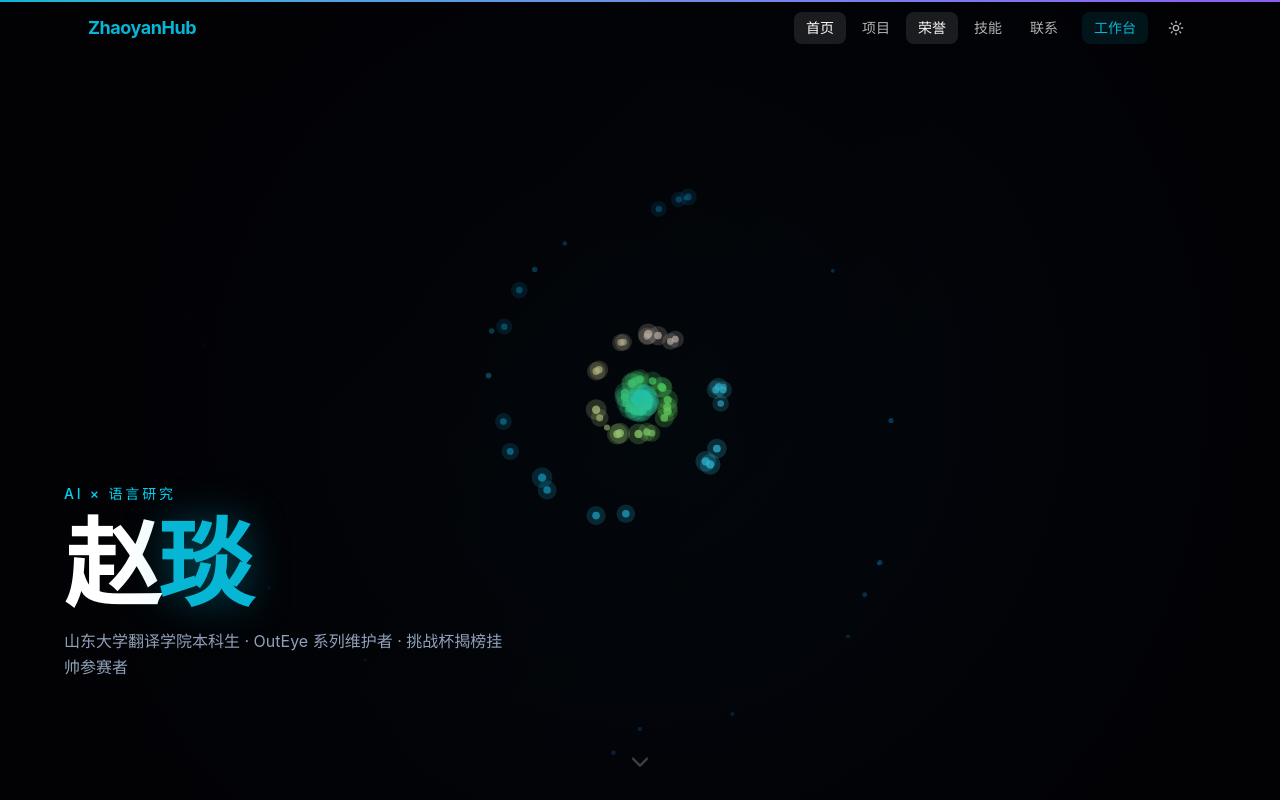
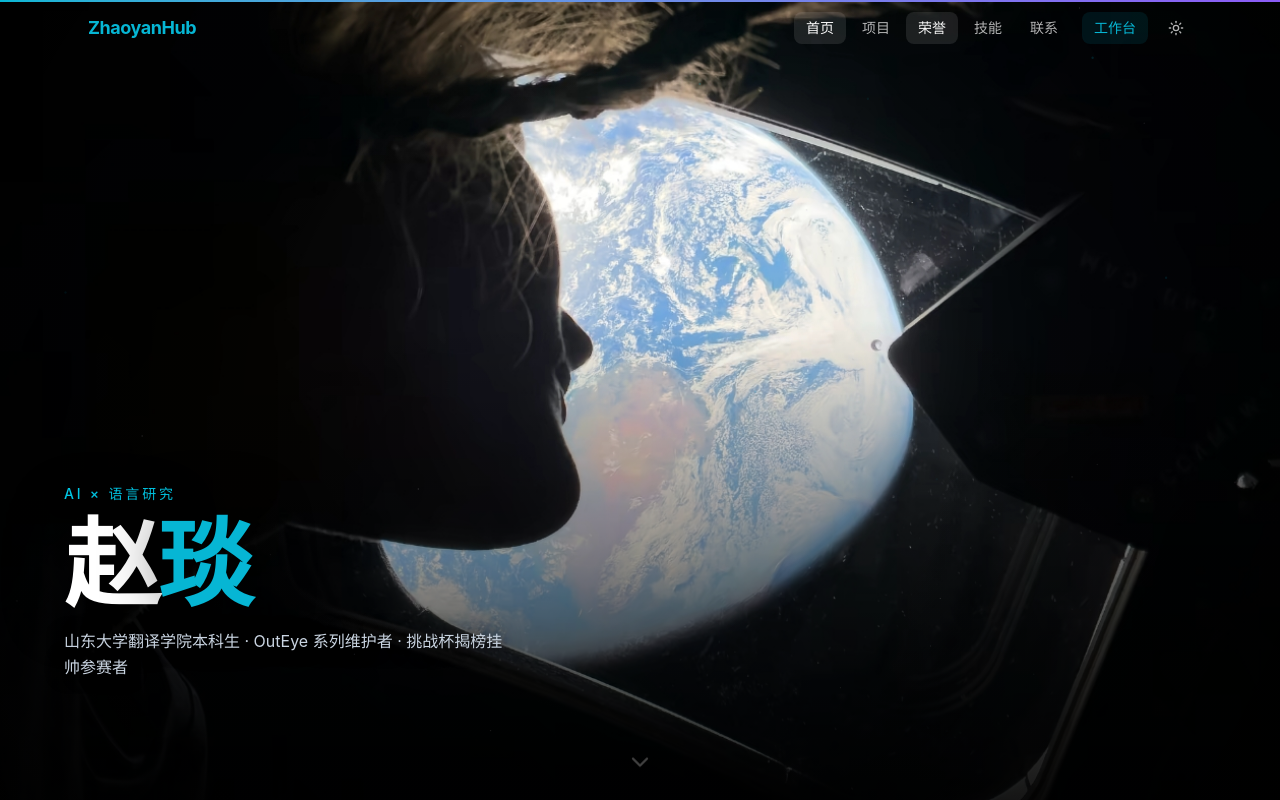
Before and after one commit to Kaya-yan/hub.outeye, a Next.js app: page / in a window 1280 px wide. Shown: the top 800 px of the page. Built offline with nearby package versions, Linux system fonts and the light colour scheme.

Commit message:
首页美化

```diff
--- a/src/components/public/GalaxyHero.tsx
+++ b/src/components/public/GalaxyHero.tsx
@@ -1,176 +1,42 @@
 "use client";
 
-import { useRef, useEffect, useCallback } from "react";
+import { useRef, useEffect } from "react";
+import Image from "next/image";
 import { useReducedMotion } from "@/hooks/useReducedMotion";
 import { ChevronDown } from "lucide-react";
 
-interface GalaxyParticle {
-  r: number;
-  theta: number;
-  scatterR: number;
-  scatterTheta: number;
-  z: number;
-  color: string;
+const STAR_COUNT = 25;
+
+interface Star {
+  x: number;
+  y: number;
+  vx: number;
+  vy: number;
   size: number;
+  alpha: number;
 }
 
-const ARM_COUNT = 3;
-const PARTICLES_PER_ARM = 35;
-const TOTAL = ARM_COUNT * PARTICLES_PER_ARM;
-const ROTATION_PERIOD_MS = 100_000;
-const R_START = 3;
-const SPIRAL_B = 0.18;
-
-function hslToRgba(h: number, s: number, l: number, a: number): string {
-  const c = (1 - Math.abs(2 * l - 1)) * s;
-  const x = c * (1 - Math.abs(((h / 60) % 2) - 1));
-  const m = l - c / 2;
-  let r = 0, g = 0, b = 0;
-  if (h < 60) { r = c; g = x; }
-  else if (h < 120) { r = x; g = c; }
-  else if (h < 180) { g = c; b = x; }
-  else if (h < 240) { g = x; b = c; }
-  else if (h < 300) { r = x; b = c; }
-  else { r = c; b = x; }
-  const rr = Math.round((r + m) * 255);
-  const gg = Math.round((g + m) * 255);
-  const bb = Math.round((b + m) * 255);
-  return `rgba(${rr},${gg},${bb},${a.toFixed(3)})`;
-}
-
-function getColorForRadius(t: number, z: number): string {
-  // t: 0=center, 1=edge. z: 0=far, 1=near
-  const alpha = 0.12 + z * 0.65;
-  if (t < 0.12) {
-    const s = t / 0.12;
-    return hslToRgba(187 - s * 187, 1, 0.55 + s * 0.45, alpha);
-  }
-  if (t < 0.45) {
-    const s = (t - 0.12) / 0.33;
-    return hslToRgba(190 + s * 15, 0.9, 0.6 - s * 0.3, alpha);
-  }
-  if (t < 0.75) {
-    const s = (t - 0.45) / 0.3;
-    return hslToRgba(205 + s * 20, 0.85, 0.3 - s * 0.15, alpha);
-  }
-  const s = (t - 0.75) / 0.25;
-  return hslToRgba(225 + s * 15, 0.8, 0.15 - s * 0.08, alpha);
-}
-
-function createParticles(w: number, h: number): GalaxyParticle[] {
-  const cx = w / 2;
-  const cy = h / 2;
-  const rMax = 0.85 * Math.sqrt(cx * cx + cy * cy);
-  const thetaMax = Math.log(rMax / R_START) / SPIRAL_B;
-
-  const particles: GalaxyParticle[] = [];
-
-  for (let arm = 0; arm < ARM_COUNT; arm++) {
-    const armOffset = arm * ((2 * Math.PI) / ARM_COUNT);
-    for (let i = 0; i < PARTICLES_PER_ARM; i++) {
-      const t = i / (PARTICLES_PER_ARM - 1);
-      const theta = t * thetaMax * (0.85 + Math.random() * 0.15) + armOffset;
-      const r = R_START * Math.exp(SPIRAL_B * theta);
-      const normalizedR = r / rMax;
-      const scatterR = (Math.random() - 0.5) * r * 0.1;
-      const scatterTheta = (Math.random() - 0.5) * 0.2;
-
-      const zBias = 1 - normalizedR;
-      const z = Math.max(0, Math.min(1, zBias + (Math.random() - 0.5) * 0.4));
-
-      particles.push({
-        r,
-        theta,
-        scatterR,
-        scatterTheta,
-        z,
-        color: getColorForRadius(Math.min(1, normalizedR), z),
-        size: 0.6 + z * 2.0,
-      });
-    }
-  }
-
-  return particles;
+function createStars(w: number, h: number): Star[] {
+  return Array.from({ length: STAR_COUNT }, () => ({
+    x: Math.random() * w,
+    y: Math.random() * h,
+    vx: (Math.random() - 0.5) * 0.15,
+    vy: (Math.random() - 0.5) * 0.15 - 0.05,
+    size: Math.random() < 0.3 ? 1.2 : 0.7,
+    alpha: Math.random() * 0.12 + 0.04,
+  }));
 }
 
 export function GalaxyHero() {
   const canvasRef = useRef<HTMLCanvasElement>(null);
-  const particlesRef = useRef<GalaxyParticle[]>([]);
-  const elapsedRef = useRef(0);
+  const starsRef = useRef<Star[]>([]);
   const animIdRef = useRef(0);
   const dimsRef = useRef({ w: 0, h: 0 });
   const reducedMotion = useReducedMotion();
 
-  const drawFrame = useCallback(() => {
-    const canvas = canvasRef.current;
-    if (!canvas) return;
-    const ctx = canvas.getContext("2d")!;
-    const { w, h } = dimsRef.current;
-    const cx = w / 2;
-    const cy = h / 2;
-
-    ctx.clearRect(0, 0, w, h);
-    ctx.fillStyle = "#020205";
-    ctx.fillRect(0, 0, w, h);
-
-    // Subtle radial gradient background
-    const grad = ctx.createRadialGradient(cx, cy, 0, cx, cy, Math.max(w, h) * 0.6);
-    grad.addColorStop(0, "rgba(6,182,212,0.04)");
-    grad.addColorStop(0.5, "rgba(6,100,180,0.02)");
-    grad.addColorStop(1, "transparent");
-    ctx.fillStyle = grad;
-    ctx.fillRect(0, 0, w, h);
-
-    if (!reducedMotion) {
-      const dt = 16.67;
-      elapsedRef.current += dt;
-      const rotationAngle = (elapsedRef.current / ROTATION_PERIOD_MS) * 2 * Math.PI;
-
-      const ps = particlesRef.current;
-      for (const p of ps) {
-        const theta = p.theta + rotationAngle + p.scatterTheta;
-        const r = p.r + p.scatterR;
-        const x = cx + r * Math.cos(theta);
-        const y = cy + r * Math.sin(theta);
-        const scale = 1.0 + p.z * 0.6;
-        const size = p.size * scale;
-
-        ctx.fillStyle = p.color;
-        ctx.beginPath();
-        ctx.arc(x, y, size, 0, Math.PI * 2);
-        ctx.fill();
-
-        // Bright core glow for near-center particles
-        if (p.z > 0.75 && r < Math.min(w, h) * 0.3) {
-          ctx.fillStyle = p.color.replace(/[\d.]+\)$/, `${(0.08 + p.z * 0.15).toFixed(3)})`);
-          ctx.beginPath();
-          ctx.arc(x, y, size * 2.5, 0, Math.PI * 2);
-          ctx.fill();
-        }
-      }
-    } else {
-      // Static frame for reduced motion
-      const ps = particlesRef.current;
-      for (const p of ps) {
-        const theta = p.theta + p.scatterTheta;
-        const r = p.r + p.scatterR;
-        const x = cx + r * Math.cos(theta);
-        const y = cy + r * Math.sin(theta);
-        const scale = 1.0 + p.z * 0.6;
-
-        ctx.fillStyle = p.color;
-        ctx.beginPath();
-        ctx.arc(x, y, p.size * scale, 0, Math.PI * 2);
-        ctx.fill();
-      }
-    }
-
-    animIdRef.current = requestAnimationFrame(drawFrame);
-  }, [reducedMotion]);
-
   useEffect(() => {
     const canvas = canvasRef.current;
-    if (!canvas) return;
+    if (!canvas || reducedMotion) return;
 
     function resize() {
       const dpr = window.devicePixelRatio || 1;
@@ -181,17 +47,43 @@ export function GalaxyHero() {
       const ctx = canvas!.getContext("2d")!;
       ctx.setTransform(dpr, 0, 0, dpr, 0, 0);
       dimsRef.current = { w, h };
-      particlesRef.current = createParticles(w, h);
+      starsRef.current = createStars(w, h);
+    }
+
+    function draw() {
+      const ctx = canvas!.getContext("2d")!;
+      const { w, h } = dimsRef.current;
+
+      ctx.clearRect(0, 0, w, h);
+
+      for (const s of starsRef.current) {
+        s.x += s.vx;
+        s.y += s.vy;
+        if (s.x < 0) s.x = w;
+        if (s.x > w) s.x = 0;
+        if (s.y < 0) s.y = h;
+        if (s.y > h) s.y = 0;
+
+        const isBright = s.size > 1;
+        ctx.fillStyle = isBright
+          ? `rgba(6,182,212,${s.alpha})`
+          : `rgba(255,255,255,${s.alpha})`;
+        ctx.beginPath();
+        ctx.arc(s.x, s.y, s.size, 0, Math.PI * 2);
+        ctx.fill();
+      }
+
+      animIdRef.current = requestAnimationFrame(draw);
     }
 
     resize();
-    animIdRef.current = requestAnimationFrame(drawFrame);
+    animIdRef.current = requestAnimationFrame(draw);
     window.addEventListener("resize", resize);
     return () => {
       cancelAnimationFrame(animIdRef.current);
       window.removeEventListener("resize", resize);
     };
-  }, [drawFrame]);
+  }, [reducedMotion]);
 
   function handleArrowClick() {
     const el = document.getElementById("about");
@@ -199,25 +91,57 @@ export function GalaxyHero() {
   }
 
   return (
-    <section className="relative h-screen overflow-hidden" style={{ background: "#020205" }}>
-      <canvas ref={canvasRef} className="absolute inset-0 w-full h-full" />
+    <section className="relative h-screen overflow-hidden bg-black">
+      {/* Background image */}
+      <Image
+        src="/hero-bg.jpg"
+        alt=""
+        fill
+        priority
+        className="absolute inset-0 w-full h-full object-cover"
+        style={{ objectPosition: "center bottom" }}
+        sizes="100vw"
+      />
 
-      {/* Gradient mask for text readability — bottom-left to upper-right */}
-      <div className="absolute inset-0 pointer-events-none"
+      {/* Layer 1: bottom darkening gradient for text readability */}
+      <div
+        className="absolute inset-0 pointer-events-none z-[1]"
         style={{
-          background: "linear-gradient(135deg, rgba(2,2,5,0.85) 0%, rgba(2,2,5,0.5) 35%, transparent 65%)",
+          background: "linear-gradient(to top, rgba(0,0,0,0.85) 0%, rgba(0,0,0,0.4) 30%, transparent 60%)",
         }}
       />
 
+      {/* Layer 2: radial vignette to darken edges */}
+      <div
+        className="absolute inset-0 pointer-events-none z-[1]"
+        style={{
+          background: "radial-gradient(circle at center, transparent 40%, rgba(0,0,0,0.6) 100%)",
+        }}
+      />
+
+      {/* Subtle star particle overlay */}
+      {!reducedMotion && (
+        <canvas
+          ref={canvasRef}
+          className="absolute inset-0 w-full h-full z-[2] pointer-events-none"
+        />
+      )}
+
       {/* Text content */}
-      <div className="absolute bottom-[15%] left-6 sm:left-10 lg:left-16 z-10 max-w-lg">
-        <p className="text-xs sm:text-sm font-medium tracking-[0.2em] uppercase text-cyan-400 mb-3">
+      <div className="absolute bottom-[15%] left-6 sm:left-10 lg:left-16 z-10 max-w-md">
+        <p className="text-xs sm:text-sm font-medium tracking-[0.2em] uppercase text-cyan-400 mb-3"
+          style={{ textShadow: "0 0 20px rgba(0,0,0,0.8)" }}
+        >
           AI × 语言研究
         </p>
-        <h1 className="text-5xl sm:text-7xl lg:text-8xl font-bold tracking-tight text-white">
-          赵<span className="text-brand-cyan" style={{ textShadow: "0 0 40px rgba(6,182,212,0.4)" }}>琰</span>
+        <h1 className="text-5xl sm:text-7xl lg:text-8xl font-bold tracking-tight text-white"
+          style={{ textShadow: "0 0 60px rgba(0,0,0,0.9)" }}
+        >
+          赵<span className="text-brand-cyan">琰</span>
         </h1>
-        <p className="mt-4 text-sm sm:text-base text-slate-400 leading-relaxed max-w-md">
+        <p className="mt-4 text-sm sm:text-base text-slate-300 leading-relaxed"
+          style={{ textShadow: "0 0 20px rgba(0,0,0,0.9)" }}
+        >
           山东大学翻译学院本科生 · OutEye 系列维护者 · 挑战杯揭榜挂帅参赛者
         </p>
       </div>
```
Also changed, not shown: public/hero-bg.jpg (added).
